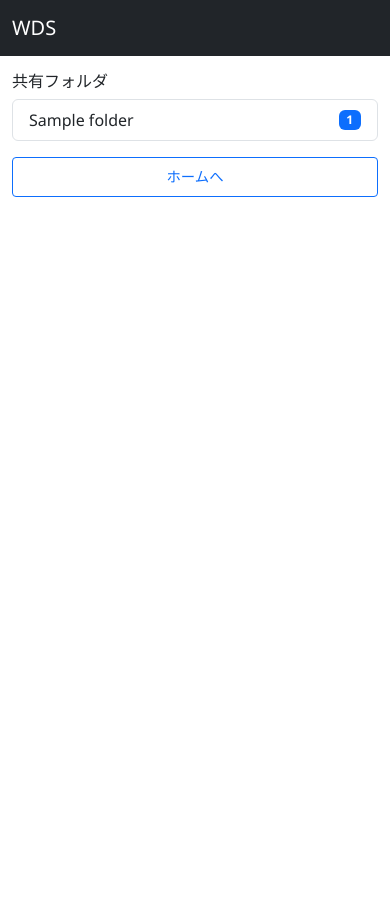
After one commit to 5h1gerun/web_discord_server, a Python web app: template web/templates/mobile/shared_index.html in a window 390 px wide. The commit adds this page. Run offline with Jinja, Linux system fonts and the light colour scheme; the template is opened without the code that fills it: most values are stand-ins (such as "Sample title", 1, 10 or a date in 2020).

Commit message:
Add smartphone templates and styles

```diff
--- /dev/null
+++ b/web/static/css/style-phone.css
@@ -0,0 +1,33 @@
+body {
+  font-family: 'Segoe UI', Roboto, sans-serif;
+  background: #ffffff;
+  color: #212529;
+  margin: 0;
+}
+
+main {
+  padding: 1rem;
+  min-height: 100vh;
+}
+
+.card {
+  border: none;
+  box-shadow: 0 2px 4px rgba(0,0,0,0.1);
+  margin-bottom: 1rem;
+}
+
+.btn {
+  padding: 0.5rem 1rem;
+  font-size: 0.9rem;
+}
+
+.table th,
+.table td {
+  padding: 0.4rem;
+  font-size: 0.85rem;
+}
+
+#fileListContainer {
+  max-height: calc(100vh - 200px);
+  overflow-y: auto;
+}
--- /dev/null
+++ b/web/templates/mobile/base_phone.html
@@ -0,0 +1,31 @@
+<!DOCTYPE html>
+<html lang="ja">
+<head>
+  <meta charset="UTF-8" />
+  <meta name="viewport" content="width=device-width,initial-scale=1" />
+  <title>{% block title %}WDS Phone{% endblock %}</title>
+  <link rel="preconnect" href="https://cdn.jsdelivr.net" crossorigin>
+  <link rel="preconnect" href="https://cdnjs.cloudflare.com">
+  <link href="https://cdn.jsdelivr.net/npm/bootstrap@5.3.3/dist/css/bootstrap.min.css" rel="stylesheet">
+  <link href="/static/css/style-phone.css?v={{ static_version }}" rel="stylesheet">
+  <link rel="icon" href="{{ static('/favicon.png') }}?v={{ static_version }}" type="image/png">
+  <meta name="csrf-token" content="{{ csrf_token }}">
+  {% block extra_meta %}{% endblock %}
+</head>
+<body>
+<nav class="navbar navbar-dark bg-dark">
+  <div class="container-fluid">
+    <span class="navbar-brand">WDS</span>
+    {% if user_id %}
+    <a href="/logout" class="btn btn-sm btn-danger">Logout</a>
+    {% endif %}
+  </div>
+</nav>
+<main class="container">
+  {% block content %}{% endblock %}
+</main>
+<script src="https://cdn.jsdelivr.net/npm/bootstrap@5.3.3/dist/js/bootstrap.bundle.min.js"></script>
+<script src="/static/js/main.js?v={{ static_version }}"></script>
+{% block extra_js %}{% endblock %}
+</body>
+</html>
--- a/web/templates/mobile/index.html
+++ b/web/templates/mobile/index.html
@@ -1,5 +1,5 @@
-{% extends "mobile/base_mobile.html" %}
-{% block title %}ホーム | WDS Mobile{% endblock %}
+{% extends "mobile/base_phone.html" %}
+{% block title %}ホーム | WDS Phone{% endblock %}
 
 {% block content %}
 <h2 class="h4 mb-3">アップロード</h2>
--- /dev/null
+++ b/web/templates/mobile/shared_index.html
@@ -0,0 +1,19 @@
+{% extends "mobile/base_phone.html" %}
+{% block title %}共有フォルダ | WDS Phone{% endblock %}
+
+{% block content %}
+<h2 class="h6 mb-2">共有フォルダ</h2>
+{% if folders %}
+<div class="list-group mb-3">
+  {% for f in folders %}
+  <a href="/shared/{{ f.id }}" class="list-group-item list-group-item-action d-flex justify-content-between align-items-center">
+    <span>{{ f.name }}</span>
+    <span class="badge bg-primary">{{ f.file_count }}</span>
+  </a>
+  {% endfor %}
+</div>
+{% else %}
+<div class="alert alert-info mb-3">共有フォルダがありません。</div>
+{% endif %}
+<a href="/" class="btn btn-outline-primary btn-sm w-100">ホームへ</a>
+{% endblock %}
```
Also changed, not shown: web/templates/mobile/folder_view.html (added, +26 -0 lines), web/templates/mobile/login.html (added, +19 -0 lines), web/templates/mobile/totp.html (added, +14 -0 lines).
